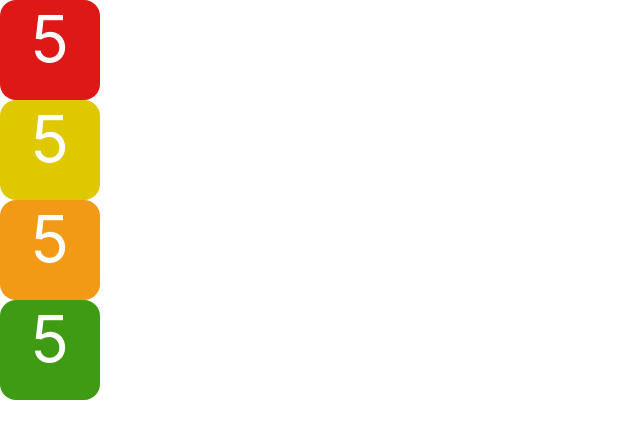
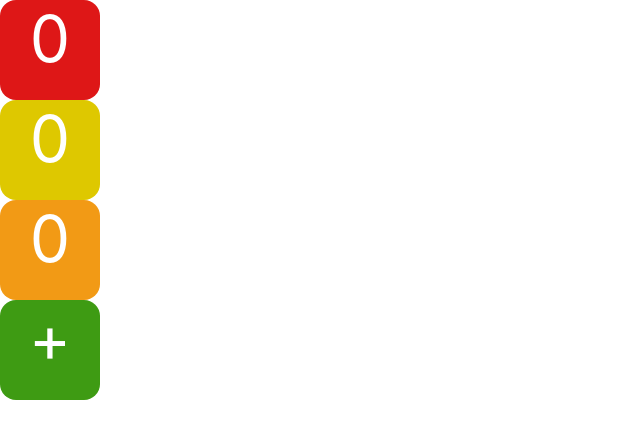
Before and after one commit to WeronikaCzepiela/binary_calculator, a React (Create React App) app: page / in a window 1280 px wide. Shown: the top 438 px of the page, without its empty margins (0-640 px from the left). Built offline with nearby package versions, Linux system fonts and the light colour scheme; the HTML template or start-up script is replaced by a standard one.

Commit message:
Add change value onClick in square input

```diff
--- a/src/App.js
+++ b/src/App.js
@@ -4,10 +4,10 @@ import {SquareInput} from "./components/SquareInput/SquareInput";
 const App = () => {
     return (
         <div className="App">
-            <SquareInput value={"1"} variant={"arg1"} />
-            <SquareInput value={"0"} variant={"arg2"}/>
-            <SquareInput value={"0"} variant={"result"}/>
-            <SquareInput value={"+"} variant={"operator"}/>
+            <SquareInput variant={"arg1"} />
+            <SquareInput variant={"arg2"}/>
+            <SquareInput variant={"result"}/>
+            <SquareInput variant={"operator"}/>
         </div>
     );
 }
--- /dev/null
+++ b/src/components/SquareInput/SquareInput.helpers.js
@@ -0,0 +1,7 @@
+export const getDefaultValueByVariant = (variant) => {
+    if (variant === 'operator') {
+        return '+'
+    }
+
+    return '0'
+}
--- a/src/components/SquareInput/SquareInput.js
+++ b/src/components/SquareInput/SquareInput.js
@@ -1,16 +1,39 @@
 import './SquareInput.scss'
 import {SquareInputColorVariants} from "./SquareInput.consts";
 import {useState} from "react";
+import {getDefaultValueByVariant} from "./SquareInput.helpers";
 
 
-export const SquareInput = (props) => {
-    console.log(props.variant)
-    const [count, setCount] = useState(5);
+export const SquareInput = ({variant}) => {
+    const [value, setValue] = useState(getDefaultValueByVariant(variant));
+
+    const handleOnInputClick = () => {
+        switch (value) {
+            case '+':
+                setValue('-')
+                break;
+            case '-':
+                setValue('*')
+                break;
+            case '*':
+                setValue('/')
+                break;
+            case '/':
+                setValue('+')
+                break;
+            case '0':
+                setValue('1')
+                break;
+            case '1':
+                setValue('0')
+                break;
+        }
+    }
 
     return (
-        <div onClick={() => setCount(count + 1)} className={"square_input"}
-             style={{backgroundColor: SquareInputColorVariants[props.variant]}}>
-            {count}
+        <div onClick={handleOnInputClick} className={"square_input"}
+             style={{backgroundColor: SquareInputColorVariants[variant]}}>
+            {value}
         </div>
     )
 }
```
